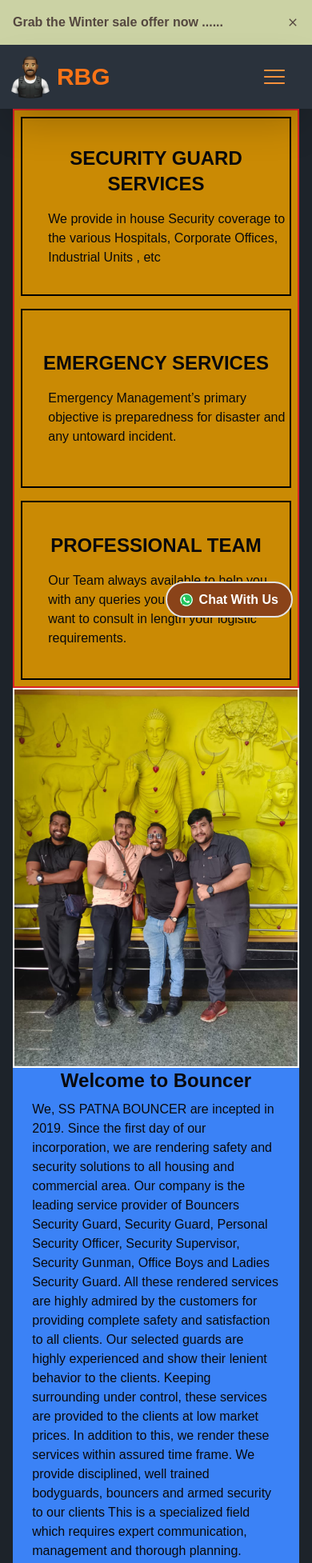
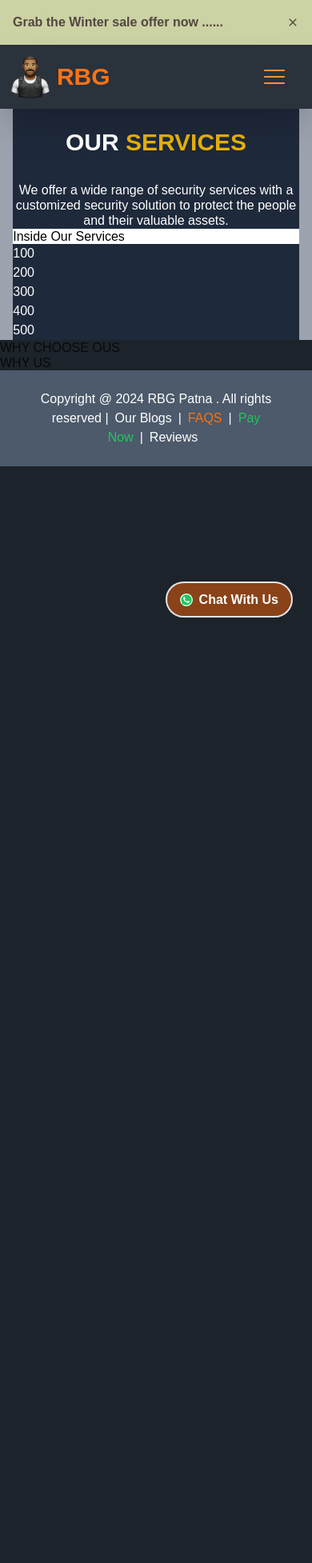
Before and after one commit to webdev-ashishk/Body-Guard, a Next.js app: page / in a window 390 px wide. Shown: the top 1954 px of the page at 80% size. After the commit the page ends 844 px from the top, so only its background shows below. Built offline with nearby package versions, Linux system fonts and the light colour scheme.

Commit message:
added click to phone number in mobiles

```diff
--- a/src/app/FAQS/page.jsx
+++ b/src/app/FAQS/page.jsx
@@ -7,7 +7,7 @@
   return (
     <div className="text-white bg-[#1d232a]">
       <h1 className="text-[1.5rem] md:text-[2rem] lg:text-[3rem] p-3 font-extrabold text-center">
-        Frequently Asked Questions
+        TOP 14 Frequently Asked Questions
       </h1>
       <ul onClick={handleQA} className="w-11/12 md:w-10/12 lg:w-8/12 mx-auto">
         {_FAQS?.faqs.map((element) => (
--- a/src/app/page.tsx
+++ b/src/app/page.tsx
@@ -1,64 +1,13 @@
 import OurServices from '@/components/OurServices';
 import WhyChooseOus from '@/components/WhyChooseOus';
 import WhyUs from '@/components/WhyUs';
-import Image from 'next/image';
-import welcomeImage from '../../public/images/welcomeImage.jpeg';
-import homePageData from '../data/homePage2.json';
 export default function Home() {
   return (
     <div>
       <div>
         {/* carousel */}
         <div className="page1">{/* <MyCarousels /> */}</div>
-        <div className="page2 bg-yellow-600 dark:bg-gray-500 flex flex-wrap w-11/12 border-2 border-red-600 justify-center m-auto items-center overflow-hidden">
-          {homePageData.map(({ id, title, description }) => {
-            return (
-              <div
-                key={id}
-                className="text-center max-w-md h-56 border-2 border-black m-2 flex flex-col justify-center items-center flex-wrap hover:bg-gray-400 hover:rounded-lg hover:text-black"
-              >
-                <h1 className="text-2xl font-bold">{title}</h1>
-                <p className="text-left pl-8 mt-3">{description}</p>
-              </div>
-            );
-          })}
-        </div>
-        <div className="page3 w-11/12  grid grid-cols-1 md:grid-cols-2 m-auto">
-          <div className="image  border-2 border-white">
-            <Image src={welcomeImage} alt="welcome" />
-          </div>
-          <div className="text  bg-blue-500 ">
-            <h1 className="text-2xl font-bold text-center">
-              Welcome to Bouncer
-            </h1>
-            <p className="px-4 mt-2">
-              We, SS PATNA BOUNCER are incepted in 2019. Since the first day of
-              our incorporation, we are rendering safety and security solutions
-              to all housing and commercial area. Our company is the leading
-              service provider of Bouncers Security Guard, Security Guard,
-              Personal Security Officer, Security Supervisor, Security Gunman,
-              Office Boys and Ladies Security Guard. All these rendered services
-              are highly admired by the customers for providing complete safety
-              and satisfaction to all clients. Our selected guards are highly
-              experienced and show their lenient behavior to the clients.
-              Keeping surrounding under control, these services are provided to
-              the clients at low market prices. In addition to this, we render
-              these services within assured time frame. We provide disciplined,
-              well trained bodyguards, bouncers and armed security to our
-              clients This is a specialized field which requires expert
-              communication, management and thorough planning. Private security
-              officers, bouncers, close protection officers, bodyguards and
-              armed gunmen that maintain the protocol under the toughest
-              situations. Female security guard and bouncer specially for women.
-              Worked with foreigners, coming from different parts of world. We
-              here to make them feel safe. Transferring or safely allocation of
-              people, resources is becoming an increasing difficult task in the
-              cosmopolitan of Patna, Delhi and many other cities of growing
-              India.
-            </p>
-          </div>
-        </div>
-        <div className="page4">
+        <div className="page2OurServices w-full bg-gray-400">
           <OurServices />
         </div>
         <div className="page5"></div>
--- a/src/components/Header.tsx
+++ b/src/components/Header.tsx
@@ -100,7 +100,12 @@
             >
               <div className="flex justify-center items-center text-[#ff914d] bg-[#2a323c] hover:bg-[#ff914d] hover:text-white rounded-full ">
                 <FaPhoneAlt />
-                <p className="ml-2 font-extrabold text-2xl">8789-0333-03</p>
+                <Link
+                  href={`tel:${918789033303}`}
+                  className="ml-2 font-extrabold text-2xl"
+                >
+                  8789-0333-03
+                </Link>
               </div>
             </li>
           </ul>
--- /dev/null
+++ b/src/components/InsideOurServices.tsx
@@ -0,0 +1,26 @@
+import { ServicesType } from '../utils/Services';
+export default function InsideOurServices(servicesData: ServicesType) {
+  // TODO HERE IS LOGIC TO FIND DATA WRITE WAY !
+  // console.log(servicesData?.servicesData[0]);
+  // const { id, serviceImage, serviceName, serviceDescription } =
+  //   servicesData?.servicesData[0];
+  // console.log(id, serviceImage, serviceName, serviceDescription);
+  const myServiceData = servicesData.servicesData;
+  console.log(myServiceData);
+  return (
+    <div>
+      <h1 className="bg-white text-black">Inside Our Services</h1>
+      {/* TODO BOTH MAPS ARE GOOD ! */}
+      {/* <div>
+        {myServiceData.map((element: ServicesType) => (
+          <div key={element.id}>{element.id}</div>
+        ))}
+      </div> */}
+      <div>
+        {myServiceData.map((service: ServicesType) => {
+          return <div key={service.id}>{service.id}</div>;
+        })}
+      </div>
+    </div>
+  );
+}
--- a/src/components/OurServices.tsx
+++ b/src/components/OurServices.tsx
@@ -1,6 +1,8 @@
+import services from '../data/homePageServices.json';
+import InsideOurServices from './InsideOurServices';
 export default function OurServices() {
   return (
-    <div className="bg-slate-800 w-11/12 m-auto">
+    <div className="bg-slate-800 w-11/12 m-auto text-white">
       <h1 className="text-3xl font-bold text-center p-6">
         OUR <span className="text-yellow-500"> SERVICES</span>
       </h1>
@@ -8,6 +10,7 @@
         We offer a wide range of security services with a customized security
         solution to protect the people and their valuable assets.
       </h2>
+      <InsideOurServices servicesData={services} />
     </div>
   );
 }
--- /dev/null
+++ b/src/utils/Services.ts
@@ -0,0 +1,7 @@
+export type Servicess = {
+  id: number;
+  serviceImage: string;
+  serviceName: string;
+  serviceDescription: string;
+};
+export type ServicesType = Servicess[];
```
